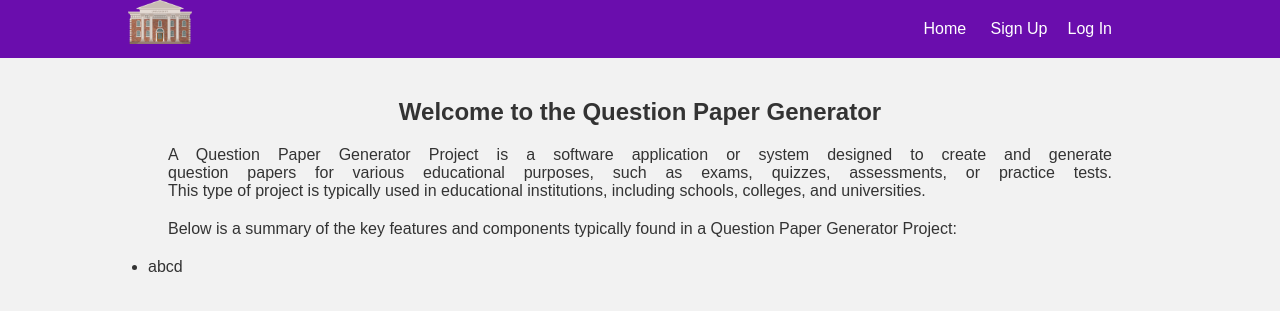
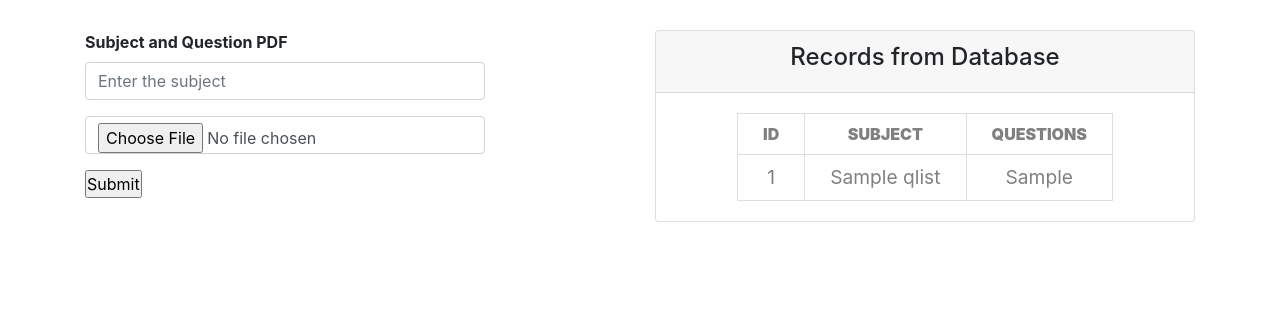
Before and after one commit to kvardaan/QPG, a PHP site: page / in a window 1280 px wide. Shown: the top 311 px of the page. Run offline with PHP 8.4, Linux system fonts and the light colour scheme; tables that the repository leaves empty or names only in its code hold one stand-in row (values such as "Sample post").

Commit message:
Add files via upload
// extract.py may not work for now

```diff
--- /dev/null
+++ b/dbcon.php
@@ -0,0 +1,25 @@
+
+<?php
+
+    $host = 'localhost:3307';
+
+    $user = 'root';
+
+    $password = 123;
+
+    $database = 'qpg_project';
+
+
+    $con = mysqli_connect($host, $user, $password, $database);
+
+
+    if (!$con){
+
+        ?>
+
+            <script>alert("Connection Unsuccessful!!!");</script>
+
+        <?php
+
+    }
+?>
--- a/index.php
+++ b/index.php
@@ -1,16 +1,134 @@
-<?php
-    include_once 'include\header.php';
-?>
+<?php include 'dbcon.php'; ?>
+<!DOCTYPE html>
+<html lang="en">
+<head>
+    <link rel="stylesheet" href= "https://cdn.jsdelivr.net/npm/bootstrap@4.6.1/dist/css/bootstrap.min.css">
+    <link rel="stylesheet" href="style.css">
+</head>
+<body>
+    <div class="container" style="margin-top:30px">
+        <div class="row">
+            <div class="col-lg-6 col-md-6 col-12">
+              <strong>Subject and Question PDF</strong>
+                <form method="post" enctype="multipart/form-data">
+                    <?php
+                        if (isset($_POST['submit']))
+                        {
+                          $name = $_POST['name'];
+                          if (isset($_FILES['pdf_file']['name']))
+                          {
+                            $file_name = $_FILES['pdf_file']['name'];
+                            $file_tmp = $_FILES['pdf_file']['tmp_name'];
+                            move_uploaded_file($file_tmp,"./pdf/".$file_name);
 
-            <section class="index-intro">
-                <h1>Welcome to the Question Paper Generator</h1>
-                <p>A Question Paper Generator Project is a software application or system designed to create and generate question papers for various educational purposes, such as exams, quizzes, assessments, or practice tests. This type of project is typically used in educational institutions, including schools, colleges, and universities.</p>
-                <p>Below is a summary of the key features and components typically found in a Question Paper Generator Project:</p>
-                <ul>
-                    <li>abcd</li>
-                </ul>
-            </section>
+                            $pythonScript = "extract.py";
+                            $command = "python3 $pythonScript $file_name";
 
-<?php
-    include_once 'include\footer.php';
-?>
+                            $output = shell_exec($command);
+
+                            if (strpos($output, "Error") !== false) {
+                              // Handle errors
+                              echo "Error: $output";
+                            }
+                            else {
+                            // Display a success message
+                            echo "Success: $output";
+                            }
+
+                            $insertquery =
+                            $maxQidQuery = "SELECT MAX(qid) AS max_qid FROM qlist";
+                            $maxQidResult = mysqli_query($con, $maxQidQuery);
+                            $maxQidRow = mysqli_fetch_assoc($maxQidResult);
+                            $nextQid = $maxQidRow['max_qid'] + 1;
+                            $insertquery = "INSERT INTO qlist(qid, question, pdfname) VALUES('$nextQid', '$name', '$file_name')";
+                            $iquery = mysqli_query($con, $insertquery);
+                                if ($iquery)
+                               {
+                    ?>
+                                  <div class=
+                                "alert alert-success alert-dismissible fade show text-center">
+                                    <a class="close" data-dismiss="alert" aria-label="close">
+                                      ×
+                                    </a>
+                                    <strong>Success!</strong> Data submitted successfully.
+                                  </div>
+                                <?php
+                                }
+                                else
+                                {
+                                ?>
+                                  <div class="alert alert-danger alert-dismissible fade show text-center">
+                                    <a class="close" data-dismiss="alert" aria-label="close">
+                                      ×
+                                    </a>
+                                    <strong>Failed!</strong> Try Again!
+                                  </div>
+                                <?php
+                                }
+                            }
+                            else
+                            {
+                              ?>
+                                <div class=
+                                "alert alert-danger alert-dismissible fade show text-center">
+                                  <a class="close" data-dismiss="alert" aria-label="close">
+                                      ×
+                                  </a>
+                                  <strong>Failed!</strong> File must be uploaded in PDF format!
+                                </div>
+                              <?php
+                            }// end if
+                        }// end if
+                    ?>
+                    <div class="form-input py-2">
+                        <div class="form-group">
+                            <input type="text" class="form-control"
+                                   placeholder="Enter the subject" name="name">
+                        </div>
+                        <div class="form-group">
+                            <input type="file" name="pdf_file"
+                                   class="form-control" accept=".pdf" required/>
+                        </div>
+                        <div class="form-group">
+                            <input type="submit"
+                                  class="btnRegister" name="submit" value="Submit">
+                        </div>
+                    </div>
+                </form>
+            </div>
+            <div class="col-lg-6 col-md-6 col-12">
+              <div class="card">
+                <div class="card-header text-center">
+                  <h4>Records from Database</h4>
+                </div>
+                <div class="card-body">
+                   <div class="table-responsive">
+                      <table>
+                        <thead>
+                            <th>ID</th>
+                            <th>Subject</th>
+                            <th>Questions</th>
+                        </thead>
+                        <tbody>
+                          <?php
+                              $selectQuery = "select * from qlist";
+                              $squery = mysqli_query($con, $selectQuery);
+                              while (($result = mysqli_fetch_assoc($squery))) {
+                          ?>
+                          <tr>
+                            <td><?php echo $result['qid']; ?></td>
+                            <td><?php echo $result['question']; ?></td>
+                            <td><?php echo $result['pdfname']; ?></td>
+                          </tr>
+                          <?php
+                               }
+                          ?>
+                        </tbody>
+                      </table>
+                    </div>
+                </div>
+            </div>
+        </div>
+    </div>
+</body>
+</html>
--- /dev/null
+++ b/style.css
@@ -0,0 +1,54 @@
+/* style.css */
+
+*{
+
+    margin: 0; padding: 0; box-sizing: border-box;
+}
+body{
+
+    justify-content: center;
+
+    align-items: center;
+}
+
+/* Form */
+
+.form-input{
+
+    max-width: 400px;
+}
+
+/* Styling HTML Table */
+
+table{
+
+    border-collapse: collapse;
+
+    background-color: #fff;
+
+    border-radius: 10px;
+
+    margin: auto;
+}
+th,td{
+
+    border: 1px solid #dfdede;
+
+    padding: 8px 25px;
+
+    justify-content: center;
+
+    text-align: center;
+
+    align-items: center;
+
+    color: grey;
+}
+th{
+
+    text-transform: uppercase;
+
+    font-weight: 900;
+}
+
+td{ font-size: 1.2rem; }
```
Also changed, not shown: 1 other file.
